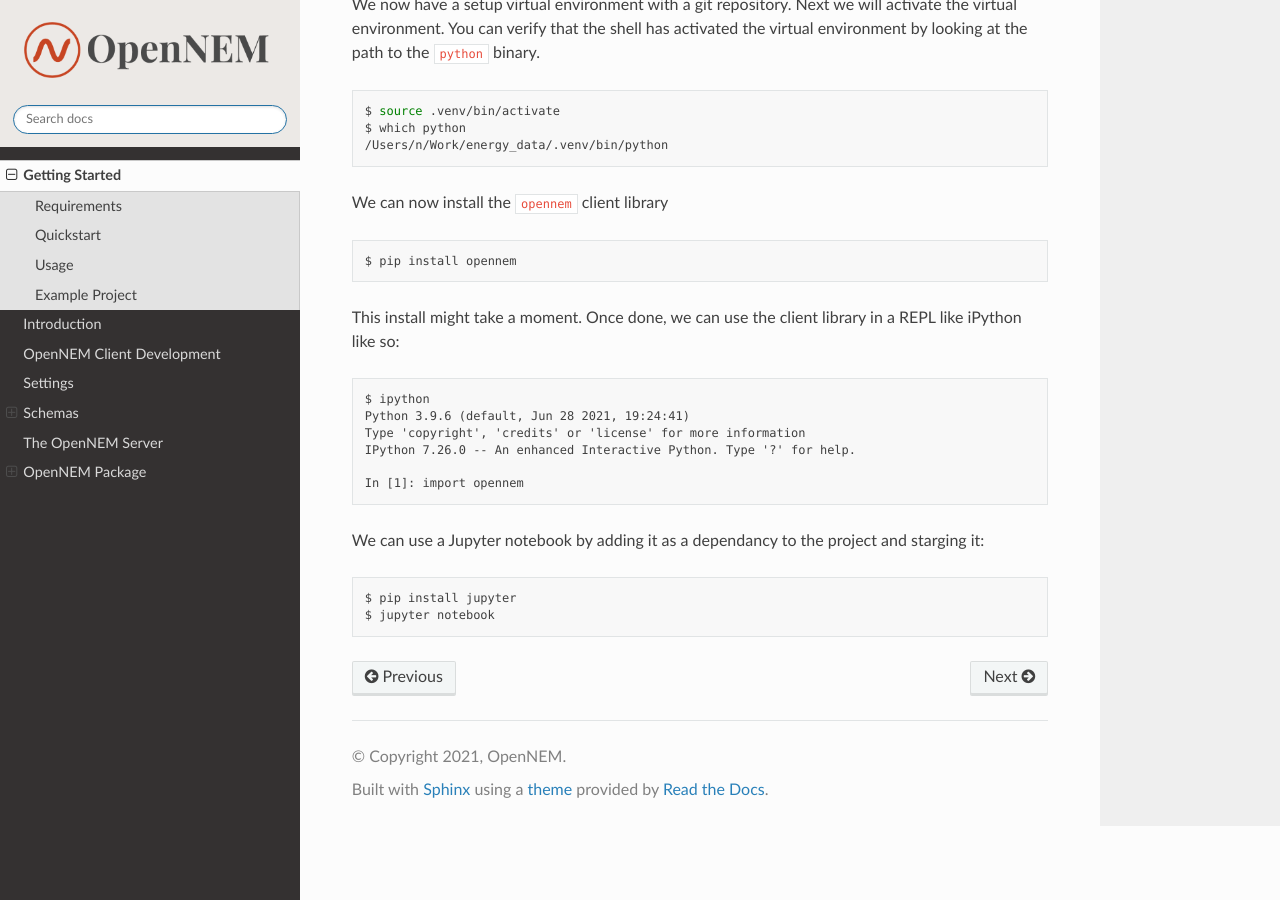
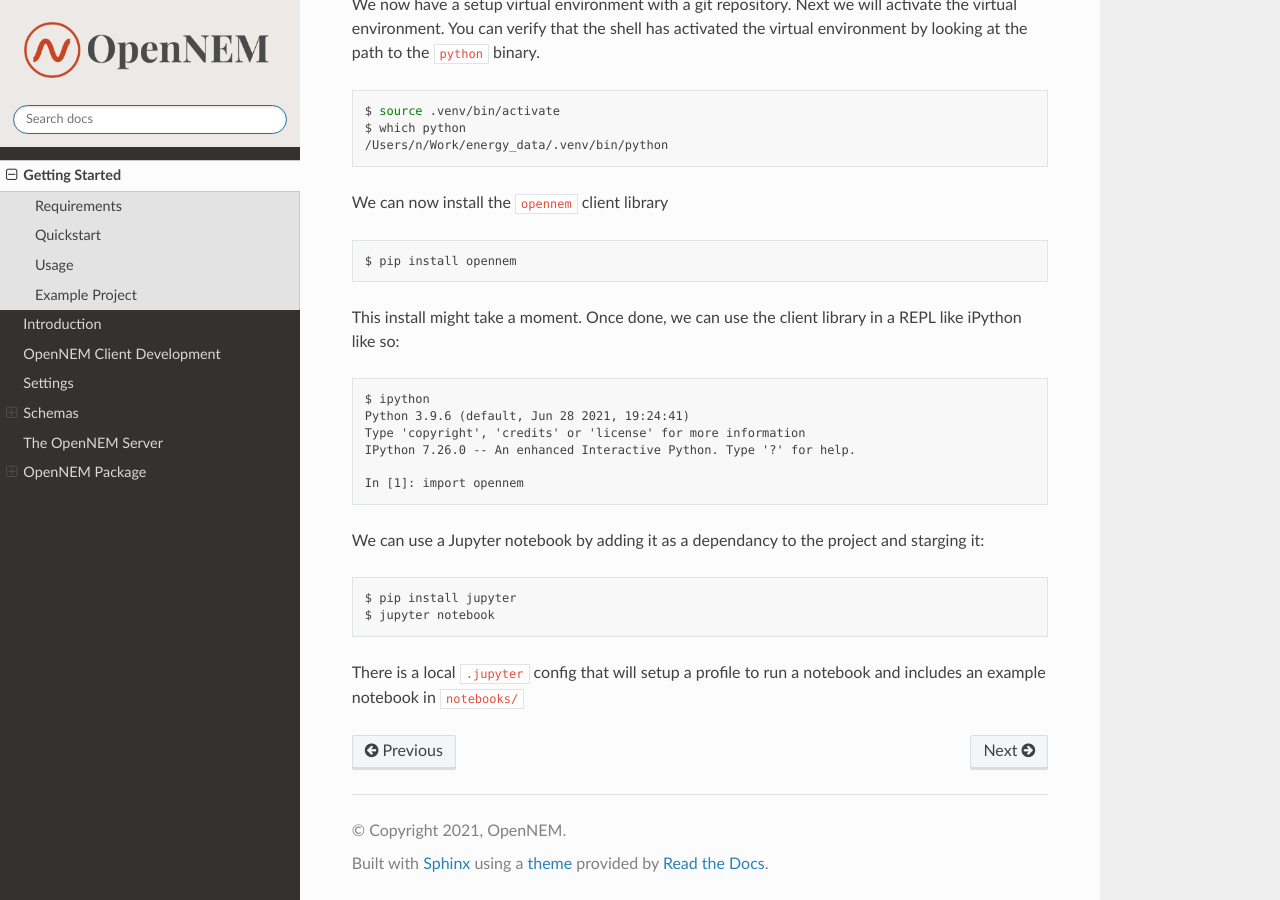
Before and after one commit to opennem/opennempy, a Sphinx documentation site: the page built from source/quickstart.md, in a window 1280 px wide and 900 px high, scrolled down 2704 px. Built offline with Sphinx 7.4.7 and the Read the Docs theme 2.0.0, drawn with Linux system fonts in a browser that asks for light colours.

Commit message:
DOCS: Update quick start

````diff
--- a/source/quickstart.md
+++ b/source/quickstart.md
@@ -152,3 +152,5 @@ We can use a Jupyter notebook by adding it as a dependancy to the project and st
 $ pip install jupyter
 $ jupyter notebook
 ```
+
+There is a local `.jupyter` config that will setup a profile to run a notebook and includes an example notebook in `notebooks/`
````
